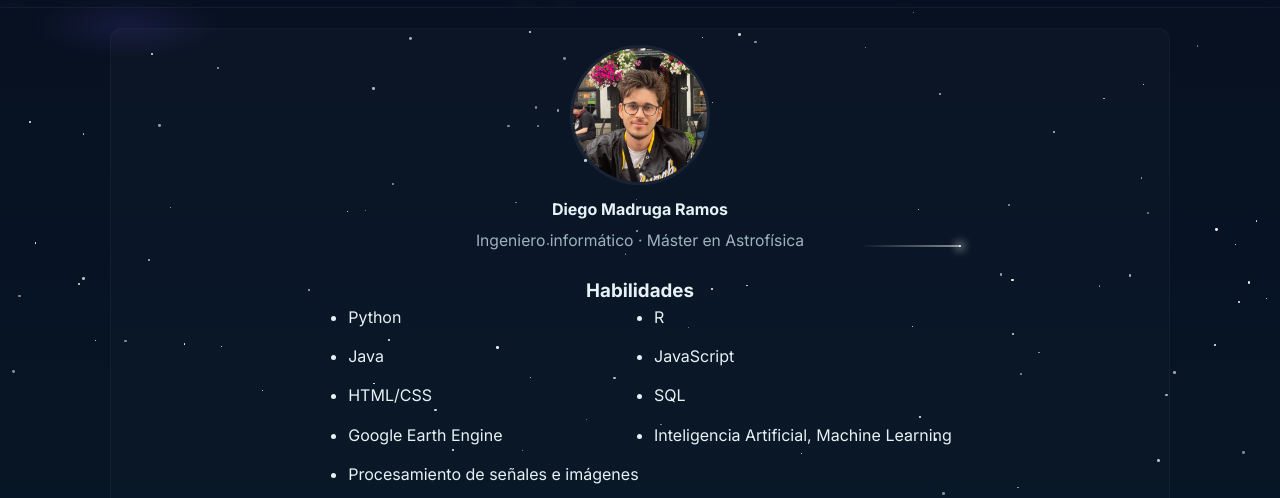
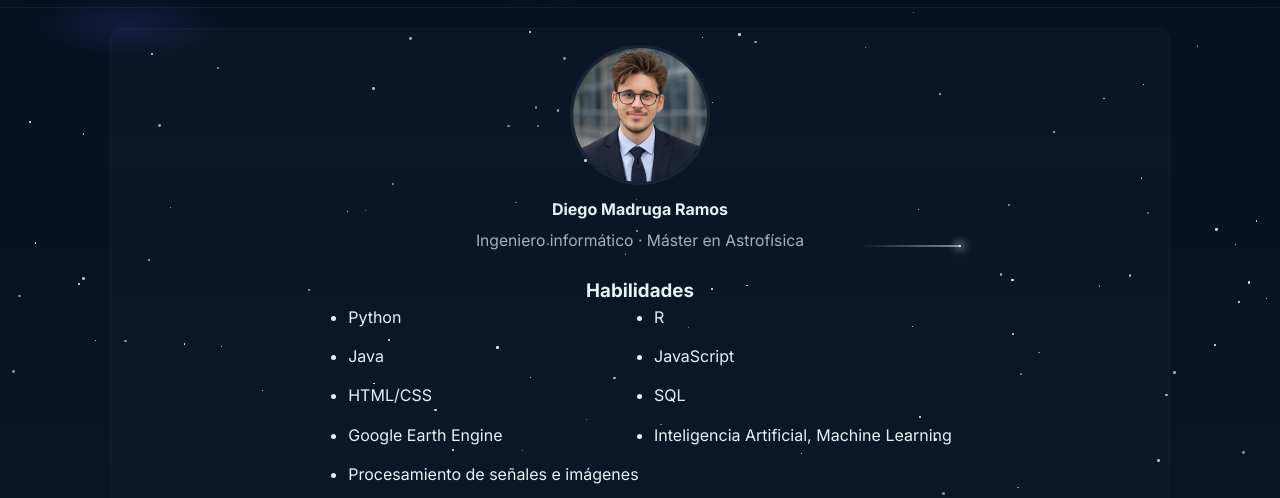
Before and after one commit to zmadru/diegomadruga.github.io, a plain HTML site: page about.html in a window 1280 px wide. Shown: the part 55-553 px from the top of the page. Drawn offline with Linux system fonts and the light colour scheme.

Commit message:
Nueva foto de perfil

```diff
--- a/about.html
+++ b/about.html
@@ -27,7 +27,7 @@
       <aside class="card about-card" style="padding:1rem;width:100%">
         <div style="text-align:center">
           <div style="width:140px;height:140px;margin:0 auto;border-radius:999px;overflow:hidden;border:3px solid rgba(255,255,255,0.06)">
-            <img src="images/foto_perfil.jpg" alt="Diego" style="width:100%;height:100%;object-fit:cover;display:block">
+            <img src="images/foto_perfil.jpeg" alt="Diego" style="width:100%;height:100%;object-fit:cover;display:block">
           </div>
           <h4 style="margin-top:0.75rem">Diego Madruga Ramos</h4>
           <p class="muted" style="text-align: center;">Ingeniero informático · Máster en Astrofísica</p>
```
Also changed, not shown: index.html (+1 -1 lines), images/foto_perfil.jpeg (added), images/foto_perfil_2.jpg (renamed from images/foto_perfil.jpg).
